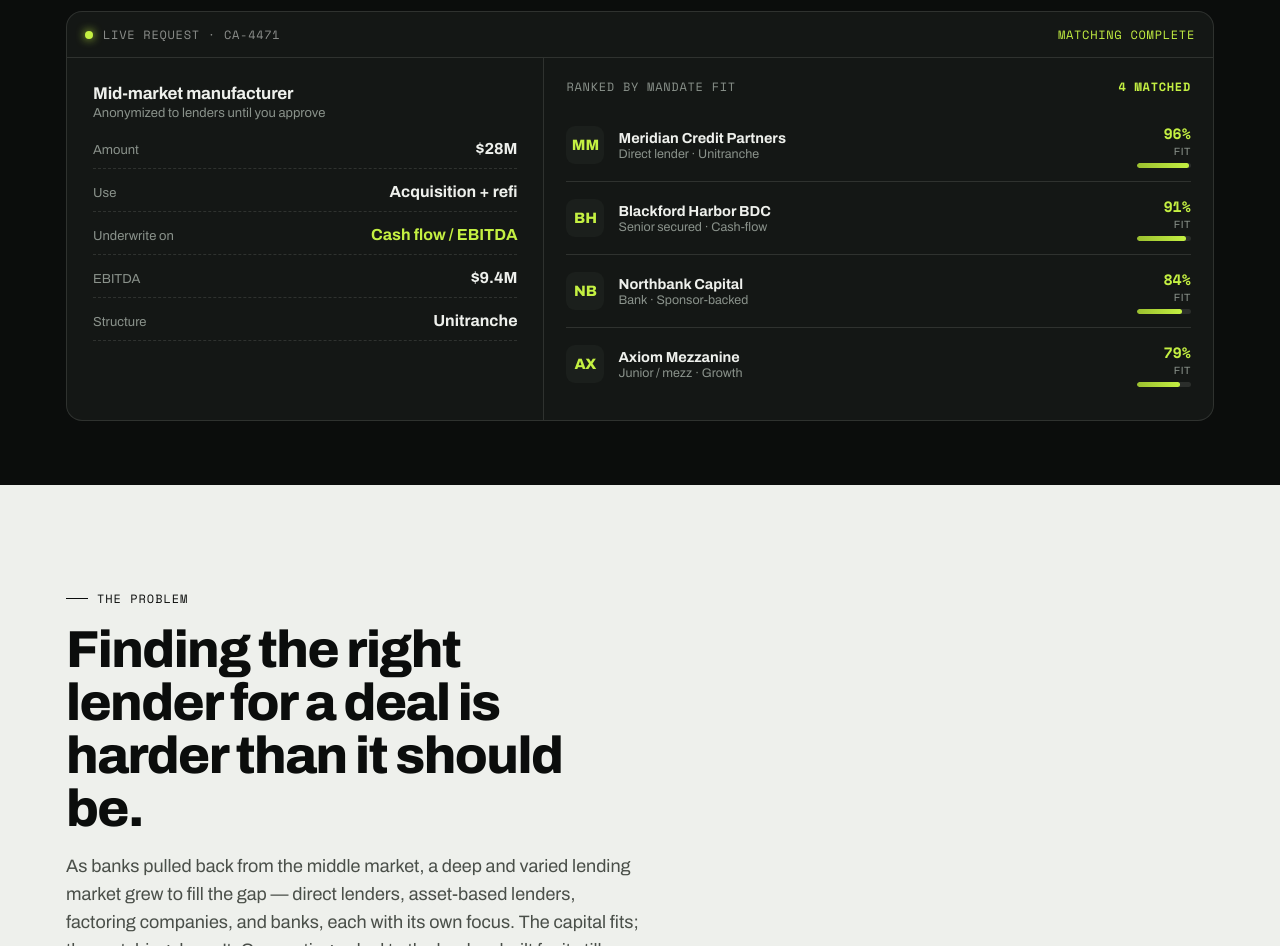
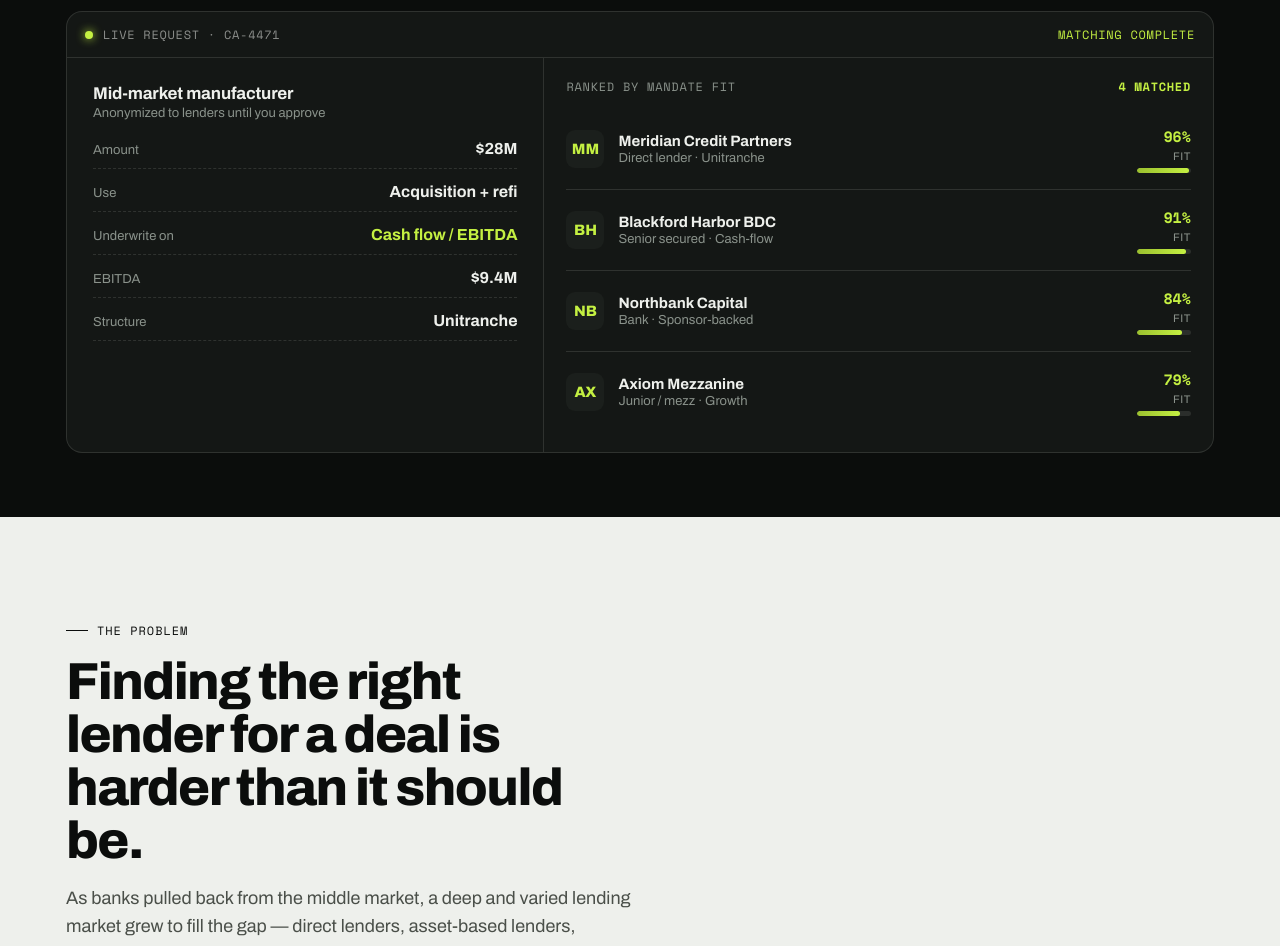
Before and after one commit to bencrane/capital-expansion-hq-2, an Astro site in the folder capitalask/apps/marketing/: page / in a window 1280 px wide. Shown: the part 919-1865 px from the top of the page. Built offline with nearby package versions, Linux system fonts and the light colour scheme; Astro itself is replaced by a stand-in of ours.

Commit message:
style(design): FIX-3 decompress MatchPanel match rows
The matches column was the densest block on the page. Raise row padding
13->16px and lift the sub-12px micro-type floor (name 14.5->15, type
12.5->13, fit label 10.5->11) so each lender row breathes and reads.

```diff
--- a/capitalask/apps/marketing/src/styles/global.css
+++ b/capitalask/apps/marketing/src/styles/global.css
@@ -467,7 +467,7 @@
   display: flex;
   align-items: center;
   gap: 14px;
-  padding: 13px 0;
+  padding: 16px 0;
   border-bottom: 1px solid var(--line-d);
 }
 
@@ -496,13 +496,13 @@
 
 .m-info .nm {
   font-weight: 700;
-  font-size: 14.5px;
+  font-size: 15px;
 }
 
 .m-info .ty {
   color: var(--mute);
-  font-size: 12.5px;
-  margin-top: 1px;
+  font-size: 13px;
+  margin-top: 2px;
 }
 
 .m-fit {
@@ -519,10 +519,10 @@
 
 .m-fit .lab {
   color: var(--mute);
-  font-size: 10.5px;
+  font-size: 11px;
   letter-spacing: 0.05em;
   text-transform: uppercase;
-  margin-top: 2px;
+  margin-top: 3px;
 }
 
 .m-bar {
```
